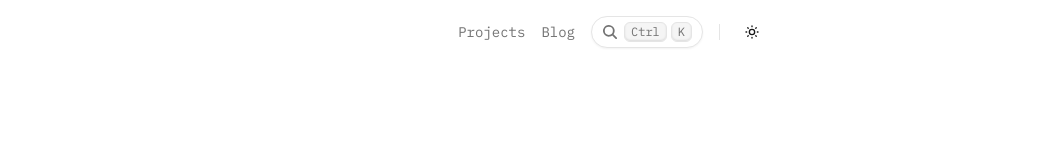
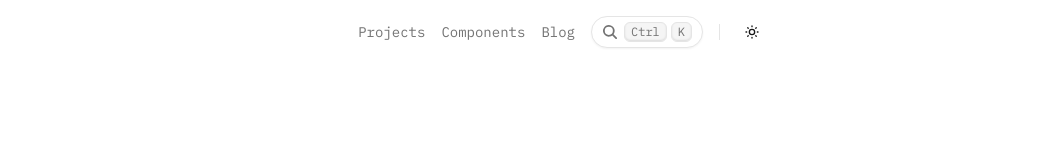
Before and after one commit to Sagar141005/sagarsaini.com, a Next.js app: page / in a window 1280 px wide. Shown: the top 160 px of the page, without its empty margins (232-1280 px from the left). Built offline with nearby package versions, Linux system fonts and the light colour scheme.

Commit message:
chore: add /components in navbar links

```diff
--- a/src/components/common/Navbar.tsx
+++ b/src/components/common/Navbar.tsx
@@ -18,7 +18,7 @@ import Container from "./Container";
 
 const links = [
   { label: "Projects", href: "/projects" },
-  // { label: "Components", href: "/components" },
+  { label: "Components", href: "/components" },
   { label: "Blog", href: "/blog" },
 ];
 
```
